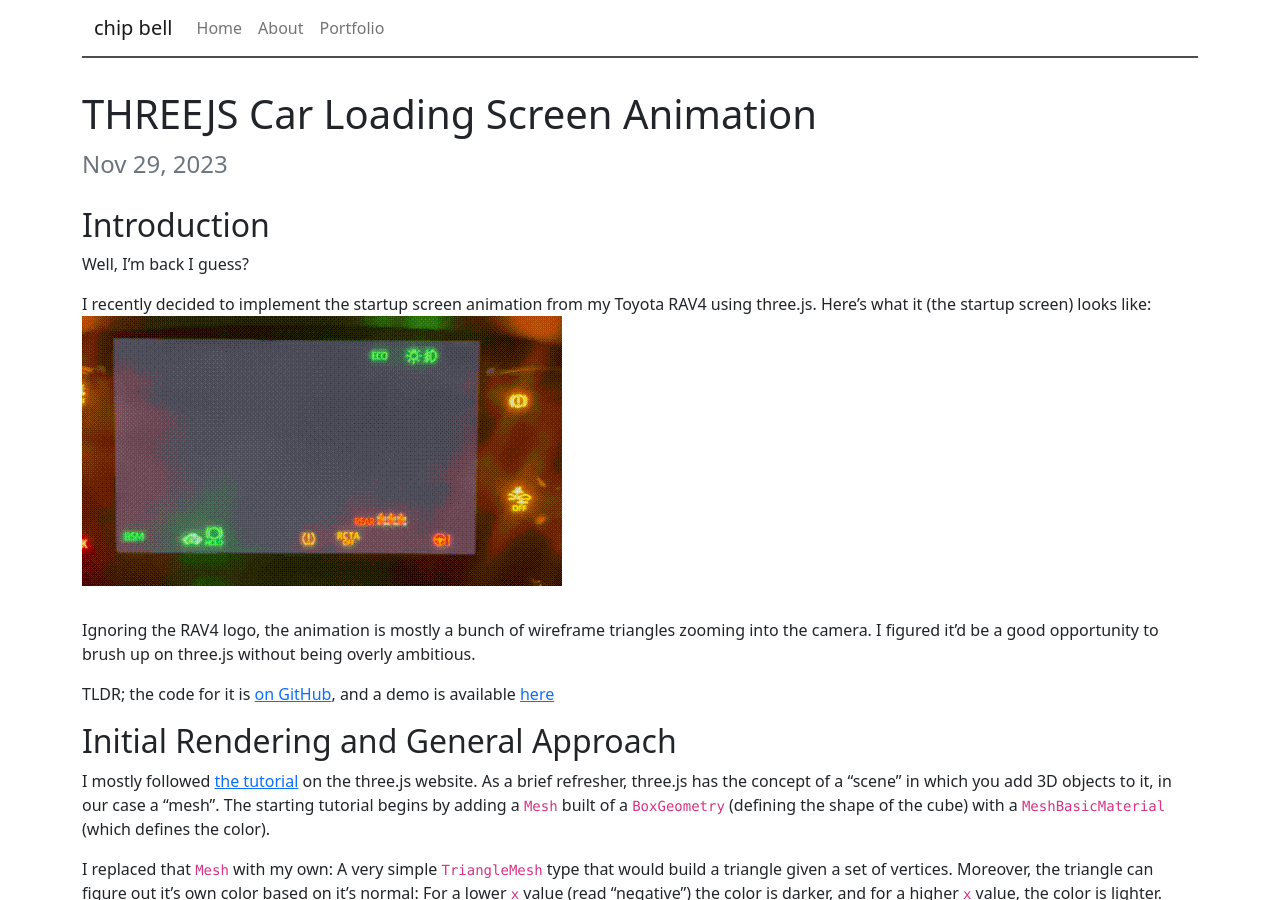
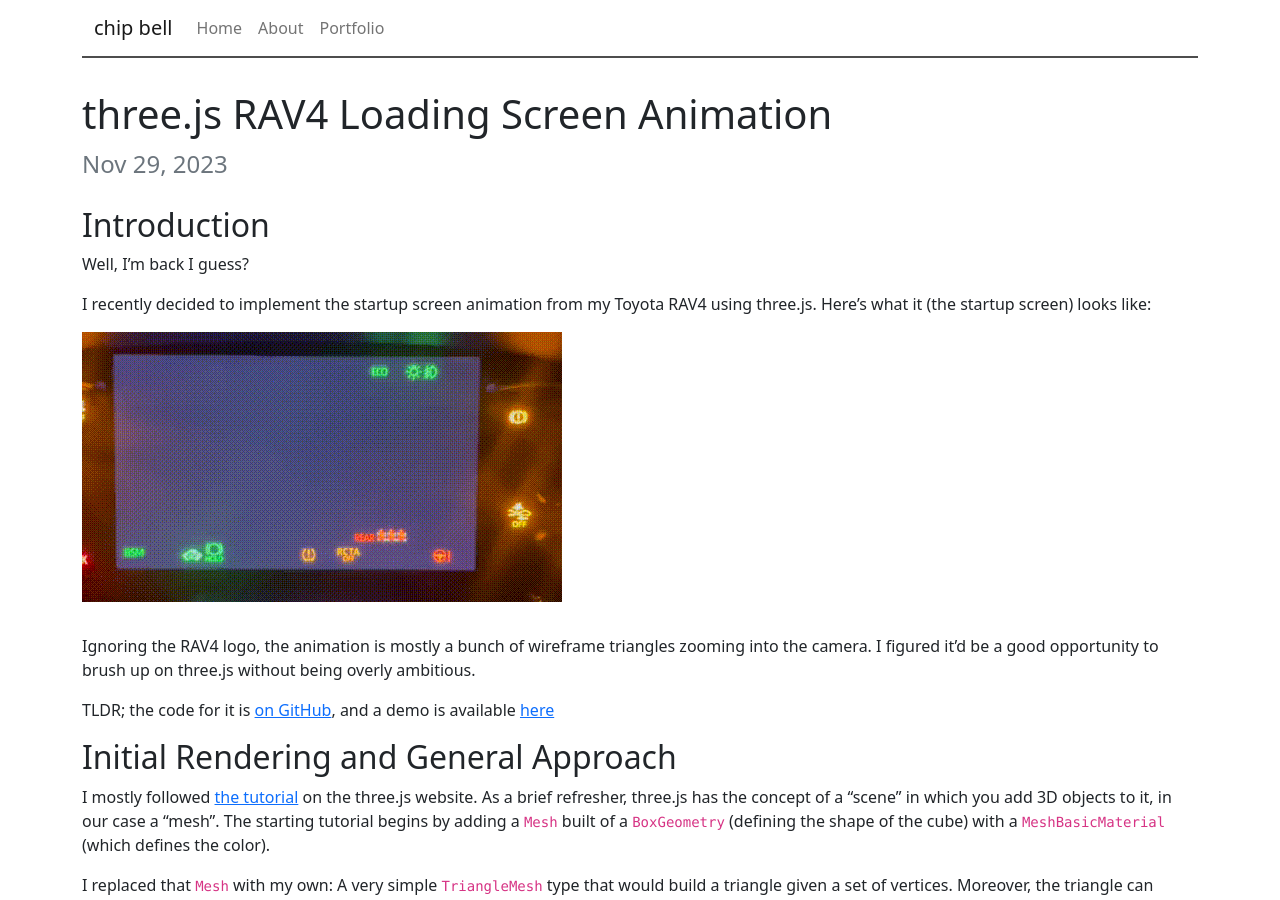
Before and after one commit to chipbell4/chipbell4.github.io, a Jekyll site: the page built from _posts/2023-11-29-threejs-car-loading-screen-animation.md, in a window 1280 px wide and 900 px high. Built offline with Jekyll 4.4.1, drawn with Linux system fonts in a browser that asks for light colours.

Commit message:
Some minor formatting/name tweaks

```diff
--- a/_posts/2023-11-29-threejs-car-loading-screen-animation.md
+++ b/_posts/2023-11-29-threejs-car-loading-screen-animation.md
@@ -1,6 +1,6 @@
 ---
 layout: post
-title: "THREEJS Car Loading Screen Animation"
+title: "three.js RAV4 Loading Screen Animation"
 date: 2023-11-29 08:39:36
 categories: javascript threejs
 ---
@@ -9,7 +9,9 @@ categories: javascript threejs
 Well, I'm back I guess?
 
 I recently decided to implement the startup screen animation from my Toyota RAV4 using three.js.
-Here's what it (the startup screen) looks like: ![Rav 4 startup screen](/assets/rav4/rav4.gif)
+Here's what it (the startup screen) looks like:
+
+![Rav 4 startup screen](/assets/rav4/rav4.gif)
 
 Ignoring the RAV4 logo, the animation is mostly a bunch of wireframe triangles zooming into the camera.
 I figured it'd be a good opportunity to brush up on three.js without being overly ambitious.
```
